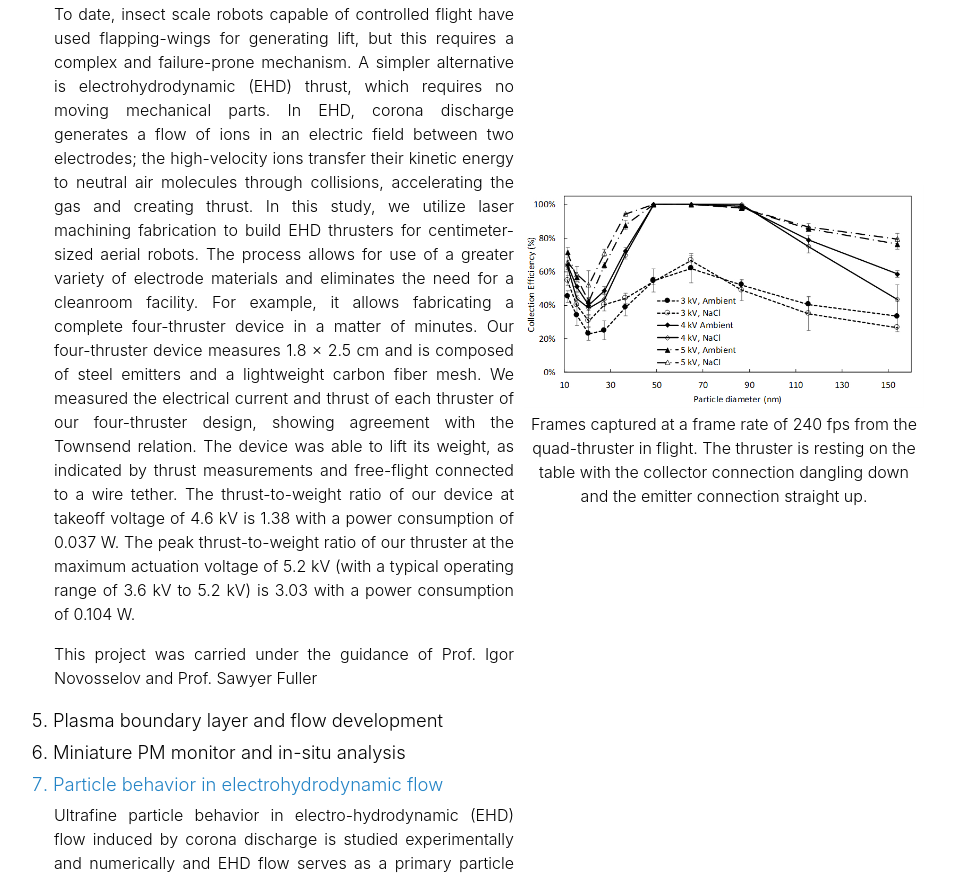
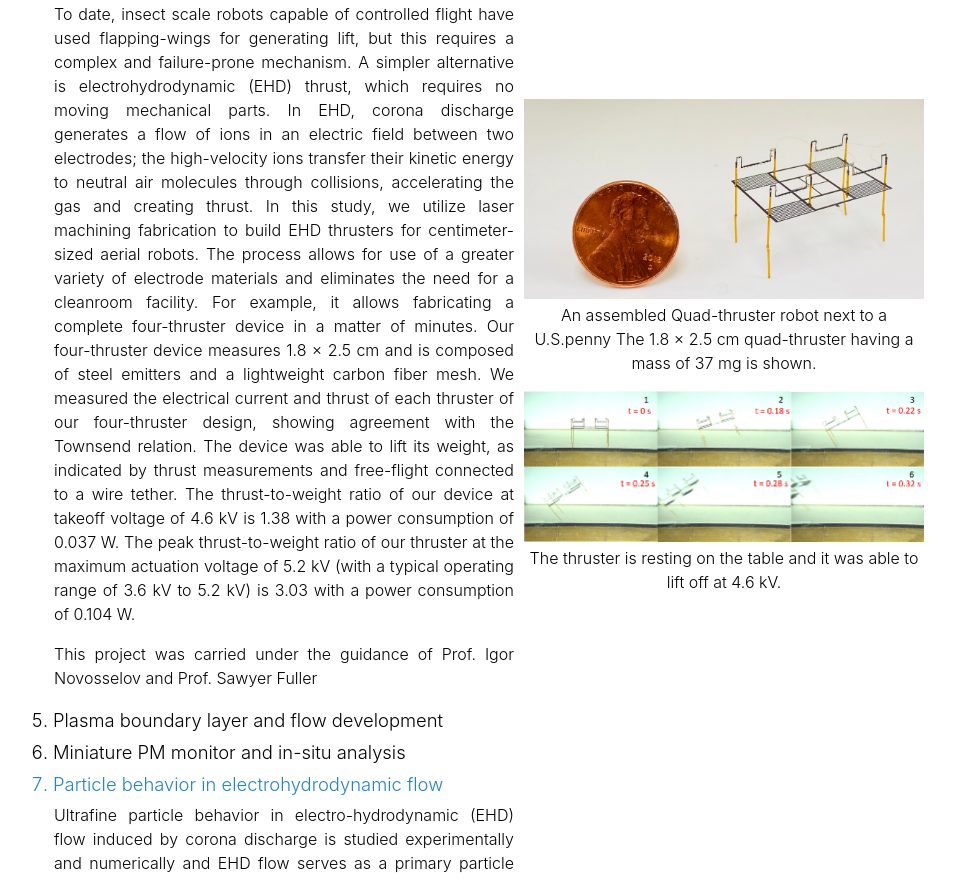
Before and after one commit to ravivaddi/ravivaddi.github.io, a plain HTML site: page index.html in a window 1280 px wide. Shown: the part 1350-2229 px from the top of the page, without its empty margins (307-1262 px from the left). Drawn offline with nearby package versions, Linux system fonts and the light colour scheme; a web font is replaced by a local one.

Commit message:
robot paper

```diff
--- a/index.html
+++ b/index.html
@@ -105,9 +105,12 @@
 
                           </div> </td>
                           <td>
-                            <div class ="mb-1"><img src ="images/2.jpeg" width = 400>   </div>
-                            <div class ="mb-1"> <p style="text-align:center"> Frames captured at a frame rate of 240 fps from the quad-thruster in flight.
-                              The thruster is resting on the table with the collector connection dangling down and the emitter connection straight up.</p> </div>   </td>
+                            <div class ="mb-1"><img src ="images/4.jpg" width = 400>   </div>
+                            <div class ="mb-1"> <p style="text-align:center">
+                              An assembled Quad-thruster robot next to a U.S.penny The 1.8 × 2.5 cm quad-thruster having a mass of 37 mg is shown.</p> </div>
+                            <div class ="mb-1"><img src ="images/3.jpg" width = 400>   </div>
+                            <div class ="mb-1"> <p style="text-align:center">
+                              The thruster is resting on the table and it was able to lift off at 4.6 kV.</p> </div>   </td>
                         </tr>
                       </table>
                       <div class="subheading mb-1"> <li> Plasma boundary layer and flow development </li> </div>
```
Also changed, not shown: 1 other file.
